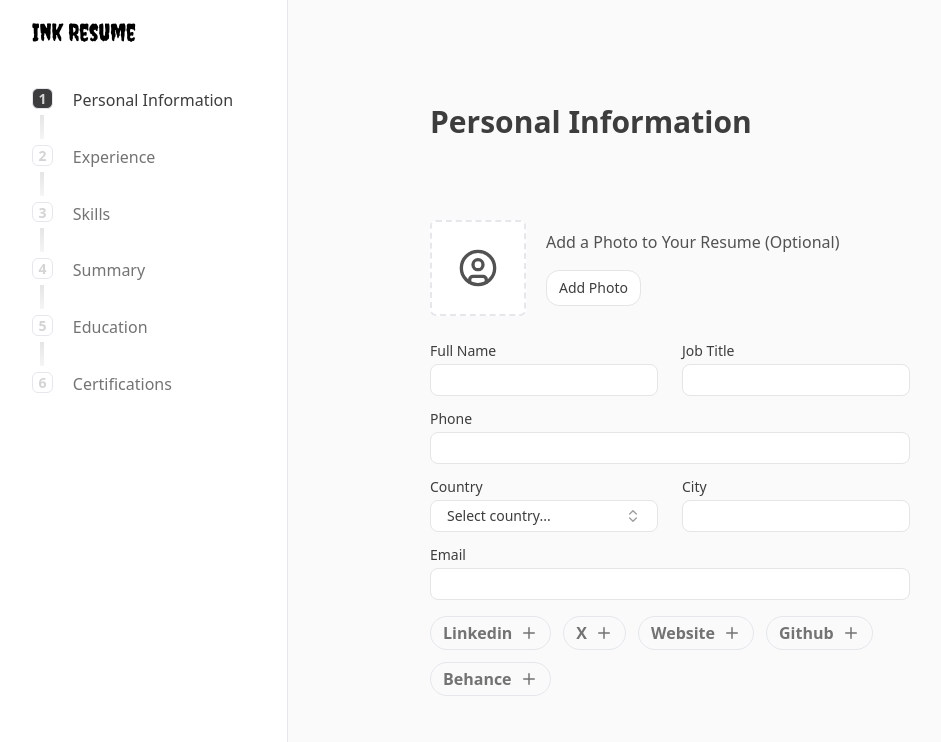
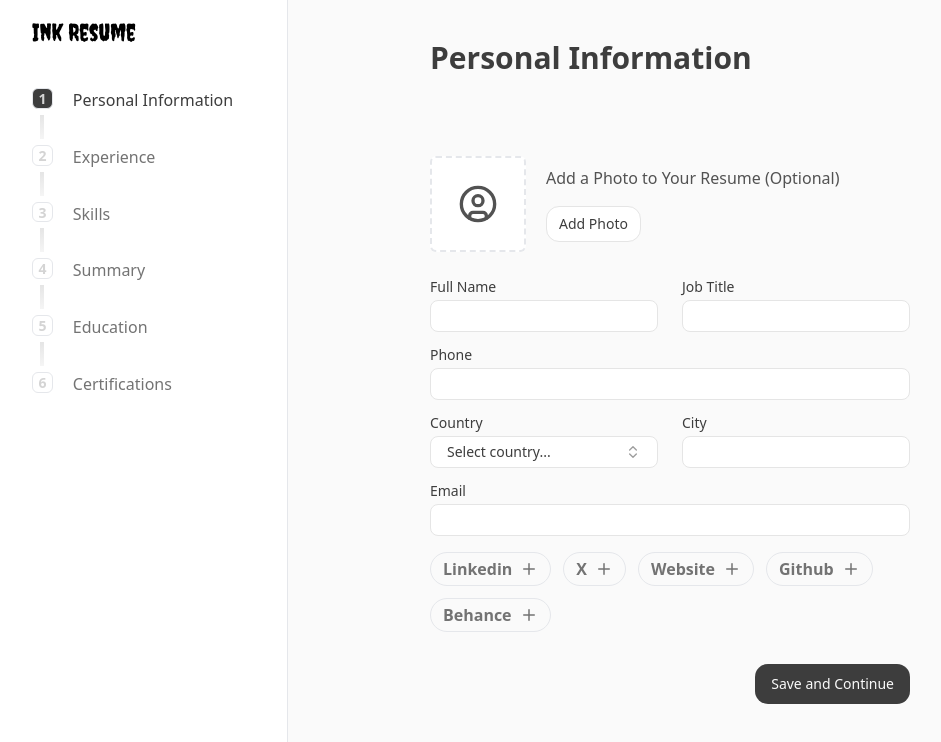
Before and after one commit to Ekefrancisokechukwu/ink-resume-website, a Next.js app: page /app/personalize in a window 1280 px wide. Shown: the top 742 px of the page, without its empty margins (0-941 px from the left). Built offline with nearby package versions, Linux system fonts and the light colour scheme.

Commit message:
personal info done

```diff
--- a/app/app/(start-here)/personalize/page.tsx
+++ b/app/app/(start-here)/personalize/page.tsx
@@ -2,7 +2,7 @@
 
 import { UI } from "@/components/ui";
 import { StepperNav } from "./StepperNav";
-import { Check, ChevronsUpDown, CircleUser, Plus } from "lucide-react";
+import { Check, ChevronsUpDown, CircleUser, Plus, Trash } from "lucide-react";
 import { countries } from "@/constant";
 import React from "react";
 import { cn } from "@/lib/utils";
@@ -11,6 +11,20 @@ import { motion } from "motion/react";
 const personalLinks = ["linkedin", "x", "website", "github", "behance"];
 
 const PersonalizePage = () => {
+  return (
+    <div className="bg-neutral-50 min-h-screen grid grid-cols-[auto_1fr_auto] md:pl-0 px-5">
+      <StepperNav />
+      <section className="grid place-items-center pt-10 pb-24">
+        <div className="max-w-[30rem] w-full ">
+          <PersonalInformation />
+        </div>
+      </section>
+      <div className="w-[13rem] md:block hidden"></div>
+    </div>
+  );
+};
+
+const PersonalInformation = () => {
   const [open, setOpen] = React.useState(false);
   const [value, setValue] = React.useState("");
   const [selectedLink, setSelectedLink] = React.useState<string[] | []>([]);
@@ -20,10 +34,7 @@ const PersonalizePage = () => {
   );
 
   return (
-    <div className="bg-neutral-50 min-h-screen grid grid-cols-[auto_1fr_auto] md:pl-0 px-5">
-      <StepperNav />
-      <section className="grid place-items-center py-10">
-        <div className="max-w-[30rem] w-full ">
+    <div>
       <UI.Heading text="Personal Information" />
       <Photo />
       <div className="mt-7 space-y-4">
@@ -91,20 +102,36 @@ const PersonalizePage = () => {
         <UI.Input label="Email" type="email" />
 
         {selectedLink.length > 0 && (
-              <div className="grid grid-cols-2 gap-x-6 gap-y-4 ">
+          <motion.div layoutRoot className="grid grid-cols-2 gap-x-6 gap-y-4 ">
             {[...selectedLink].map((selected) => {
               return (
                 <motion.div
                   key={selected}
+                  layoutId={selected}
                   initial={{ y: 10 }}
                   animate={{ y: 0 }}
                   transition={{ duration: 0.3, ease: "easeOut" }}
                 >
-                      <UI.Input label={selected} type="text" />
+                  <UI.Input
+                    label={selected}
+                    type="text"
+                    rightIcon={
+                      <button
+                        className="group"
+                        onClick={() =>
+                          setSelectedLink((links) =>
+                            links.filter((link) => link !== selected)
+                          )
+                        }
+                      >
+                        <Trash className="text-neutral-400 group-hover:text-neutral-700" />
+                      </button>
+                    }
+                  />
                 </motion.div>
               );
             })}
-              </div>
+          </motion.div>
         )}
 
         <div className="flex items-center flex-wrap gap-3 ">
@@ -125,9 +152,10 @@ const PersonalizePage = () => {
           })}
         </div>
       </div>
+      <div className="mt-8 flex justify-between items-center">
+        <div />
+        <UI.Button>Save and Continue</UI.Button>
       </div>
-      </section>
-      <div className="w-[13rem] md:block hidden"></div>
     </div>
   );
 };
--- a/components/ui/input.tsx
+++ b/components/ui/input.tsx
@@ -2,27 +2,35 @@ import * as React from "react";
 
 import { cn } from "@/lib/utils";
 import { Label } from "./label";
+import { Trash } from "lucide-react";
 
 interface InputProps extends React.ComponentProps<"input"> {
   label?: string;
+  rightIcon?: React.ReactNode;
 }
 
 const Input = React.forwardRef<HTMLInputElement, InputProps>(
-  ({ className, type, label, id, ...props }, ref) => {
+  ({ className, type, label, id, rightIcon, ...props }, ref) => {
     return (
       <div className="flex flex-col gap-y-1.5">
         {label && <Label htmlFor={label}>{label}</Label>}
 
+        <div className="relative">
+          <div className="absolute top-1/2  -translate-y-1/2 right-2 [&_svg]:size-4">
+            {rightIcon}
+          </div>
           <input
             type={type}
             className={cn(
-            "flex h-8 transition-all duration-200 w-full rounded-lg border border-input bg-background px-3 py-2 text-base ring-offset-accent file:border-0 file:bg-transparent file:text-sm file:font-medium file:text-foreground placeholder:text-muted-foreground focus-visible:outline-none focus-visible:ring-2 focus-visible:ring-neutral-500 focus-visible:ring-offset-1 disabled:cursor-not-allowed disabled:opacity-50 md:text-sm",
-            className
+              "flex h-8 transition-all  duration-200 w-full rounded-lg border border-input bg-background px-3 py-2 text-base ring-offset-accent file:border-0 file:bg-transparent file:text-sm file:font-medium file:text-foreground placeholder:text-muted-foreground focus-visible:outline-none focus-visible:ring-2 focus-visible:ring-neutral-500 focus-visible:ring-offset-1 disabled:cursor-not-allowed disabled:opacity-50 md:text-sm",
+              className,
+              rightIcon ? "!pr-7" : ""
             )}
             ref={ref}
             id={id || label}
             {...props}
           />
+        </div>
       </div>
     );
   }
```
Lines whose indentation alone changed are shown as unchanged.
